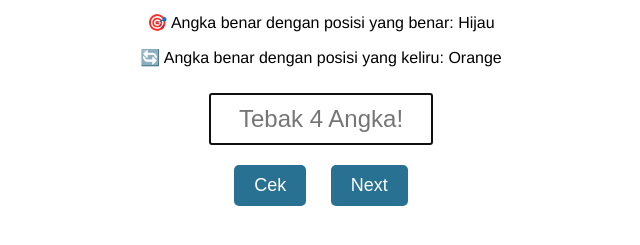
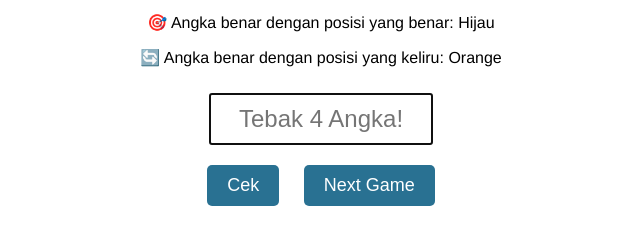
Before and after one commit to crescendo28/guess4digit, a plain HTML site: page index.html in a window 1280 px wide. Shown: the part 141-386 px from the top of the page, without its empty margins (319-959 px from the left). Drawn offline with Linux system fonts and the light colour scheme.

Commit message:
updating index.html

```diff
--- a/index.html
+++ b/index.html
@@ -57,7 +57,7 @@
     <input type="text" id="guessInput" class="guess-input" maxlength="4" placeholder="Tebak 4 Angka!">
     <br>
     <button onclick="makeGuess()" class="button">Cek</button>
-    <button onclick="newGame()" class="button">Next</button>
+    <button onclick="newGame()" class="button">Next Game</button>
     <div id="message"></div>
     <div id="history"></div>
 
@@ -82,7 +82,7 @@
             let targetArray = targetNumber.split('');
             let guessArray = guess.split('');
 
-            // Check correct positions
+
             for (let i = 0; i < 4; i++) {
                 if (guessArray[i] === targetArray[i]) {
                     correctPosition++;
@@ -91,7 +91,7 @@
                 }
             }
 
-            // Check correct digits in wrong positions
+
             for (let i = 0; i < 4; i++) {
                 if (guessArray[i] !== 'Y') {
                     const index = targetArray.indexOf(guessArray[i]);
@@ -147,13 +147,13 @@
             document.getElementById('guessInput').disabled = false;
             document.getElementById('guessInput').value = '';
             document.getElementById('guessInput').focus();
-            console.log('Target number:', targetNumber); // For testing
+            console.log('Target number:', targetNumber);
         }
 
-        // Initialize game
+
         newGame();
 
-        // Add enter key support
+
         document.getElementById('guessInput').addEventListener('keypress', function(e) {
             if (e.key === 'Enter') {
                 makeGuess();
```
